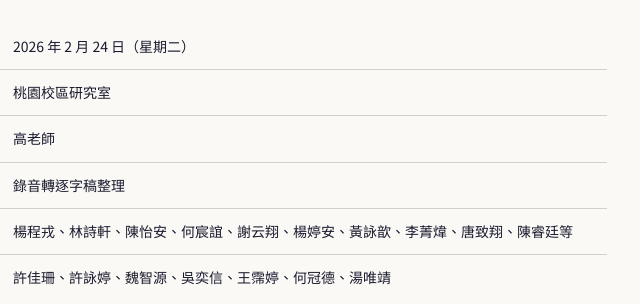
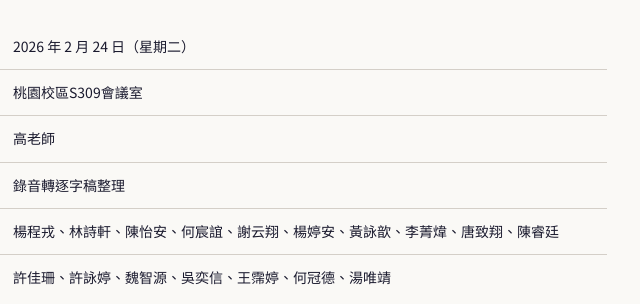
Before and after one commit to Chris-Kao/team-meeting, a plain HTML site: page 0224.html in a window 1280 px wide. Shown: the part 222-526 px from the top of the page, 387-1027 px from the left. Drawn offline with Linux system fonts and the light colour scheme.

Commit message:
Update 0224.html

```diff
--- a/0224.html
+++ b/0224.html
@@ -260,10 +260,10 @@
 
     <table class="meta-table">
       <tr><td>會議日期</td><td>2026 年 2 月 24 日（星期二）</td></tr>
-      <tr><td>會議地點</td><td>桃園校區研究室</td></tr>
+      <tr><td>會議地點</td><td>桃園校區S309會議室</td></tr>
       <tr><td>主持人</td><td>高老師</td></tr>
       <tr><td>記錄方式</td><td>錄音轉逐字稿整理</td></tr>
-      <tr><td>出席成員</td><td>楊程戎、林詩軒、陳怡安、何宸誼、謝云翔、楊婷安、黃詠歆、李菁煒、唐致翔、陳睿廷等</td></tr>
+      <tr><td>出席成員</td><td>楊程戎、林詩軒、陳怡安、何宸誼、謝云翔、楊婷安、黃詠歆、李菁煒、唐致翔、陳睿廷</td></tr>
       <tr><td>請假成員</td><td>許佳珊、許詠婷、魏智源、吳奕信、王霈婷、何冠德、湯唯靖</td></tr>
     </table>
 
```
